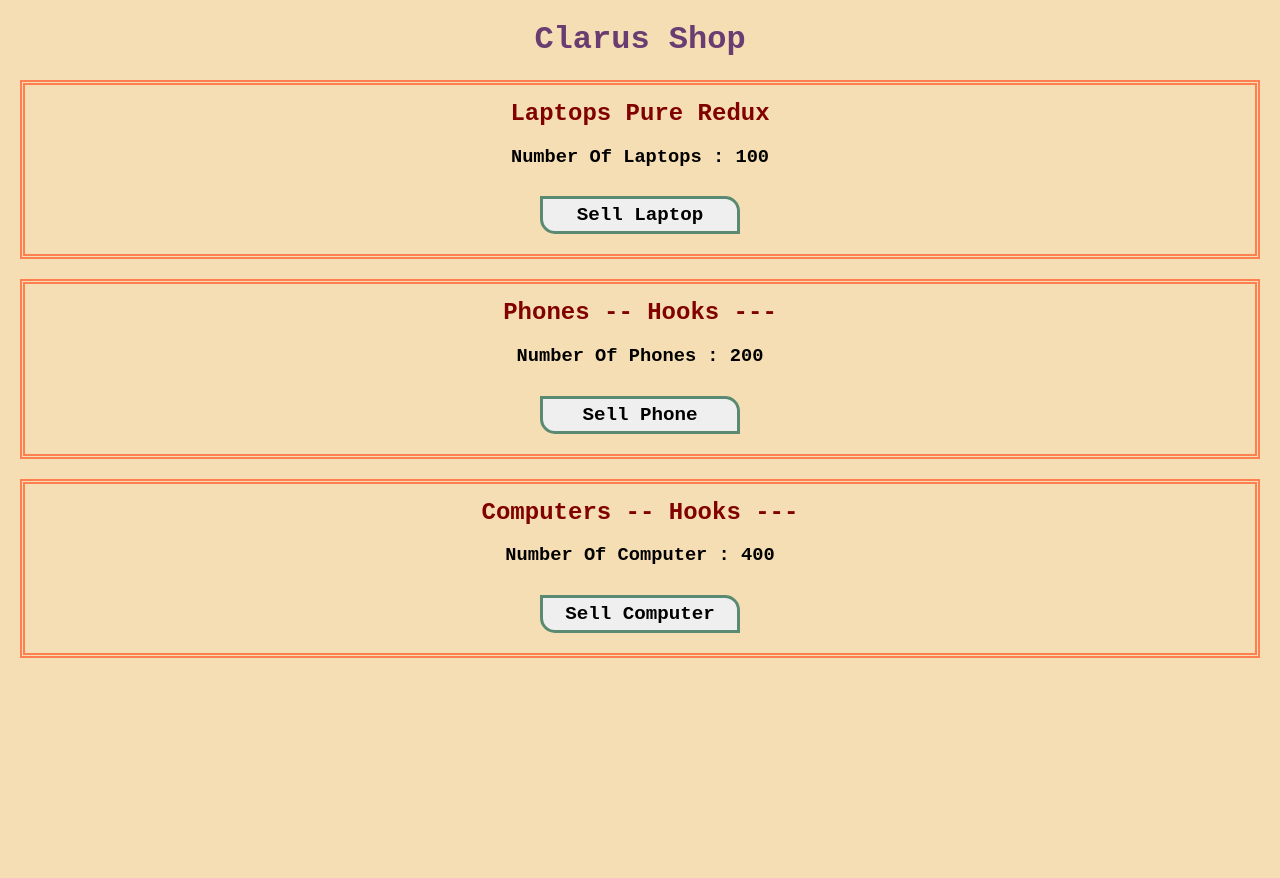
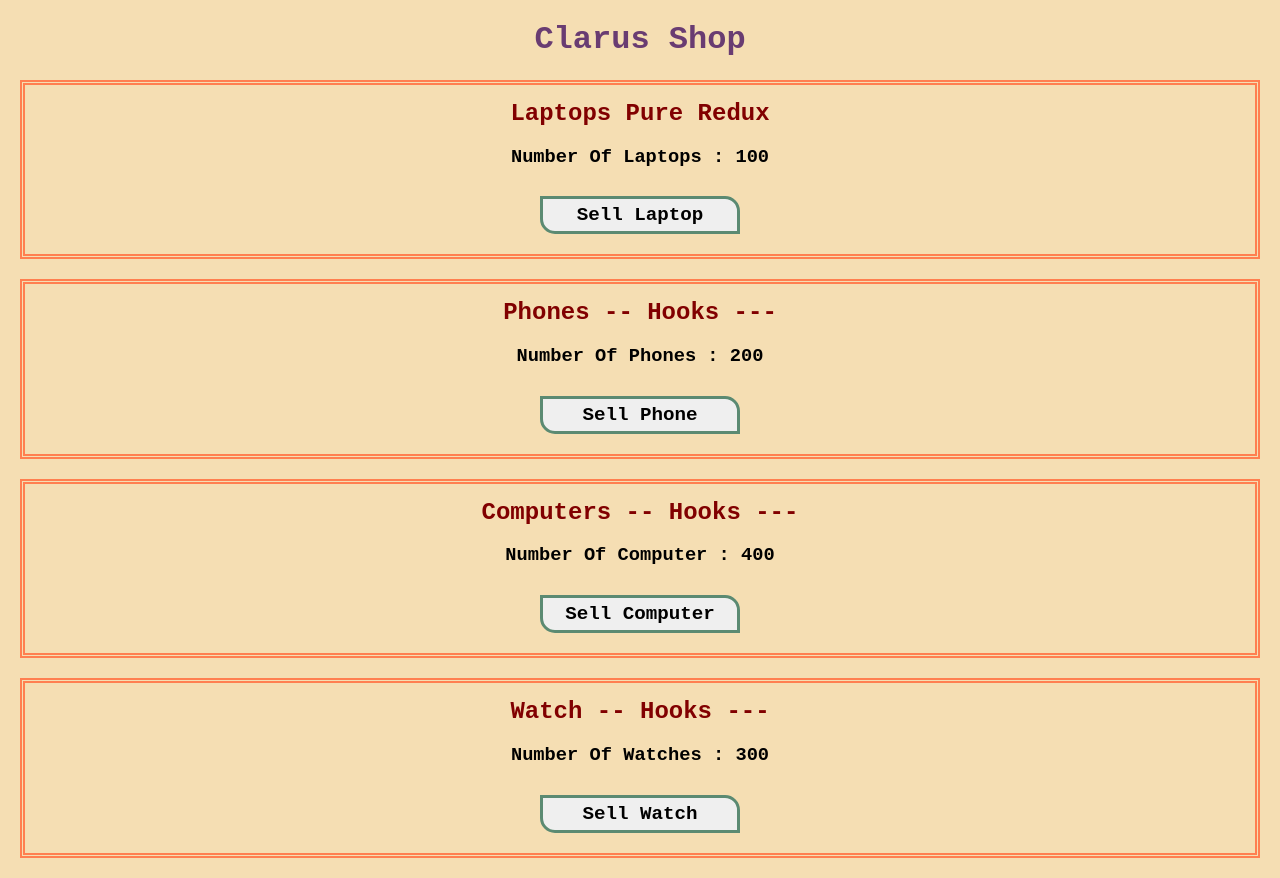
Before and after one commit to szrbrhm/react-redux2, a React (Create React App) app: page / in a window 1280 px wide. Before the commit the page ends 800 px from the top, so only its background shows below. Built offline with nearby package versions, Linux system fonts and the light colour scheme.

Commit message:
add components

```diff
--- a/src/App.js
+++ b/src/App.js
@@ -3,6 +3,7 @@ import './App.css';
 import Computer from './components/Computer';
 import Laptop from './components/Laptop';
 import Phone from './components/Phone';
+import Watch from './components/Watch';
 
 function App() {
   return (
@@ -11,6 +12,7 @@ function App() {
      <Laptop/>
      <Phone/>
      <Computer/>
+     <Watch/>
     </div>
   );
 }
```
